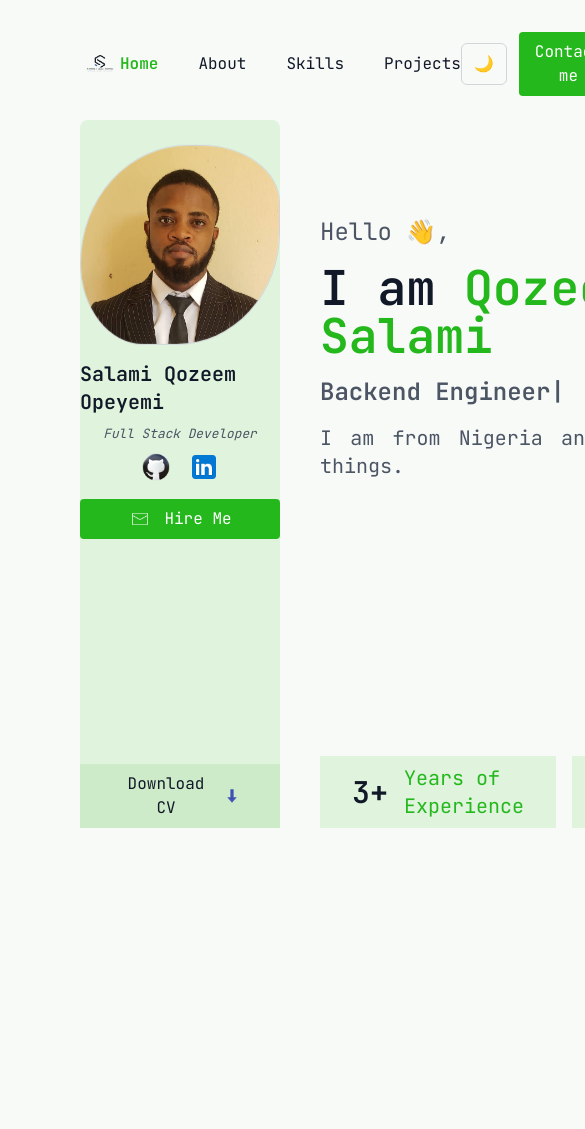
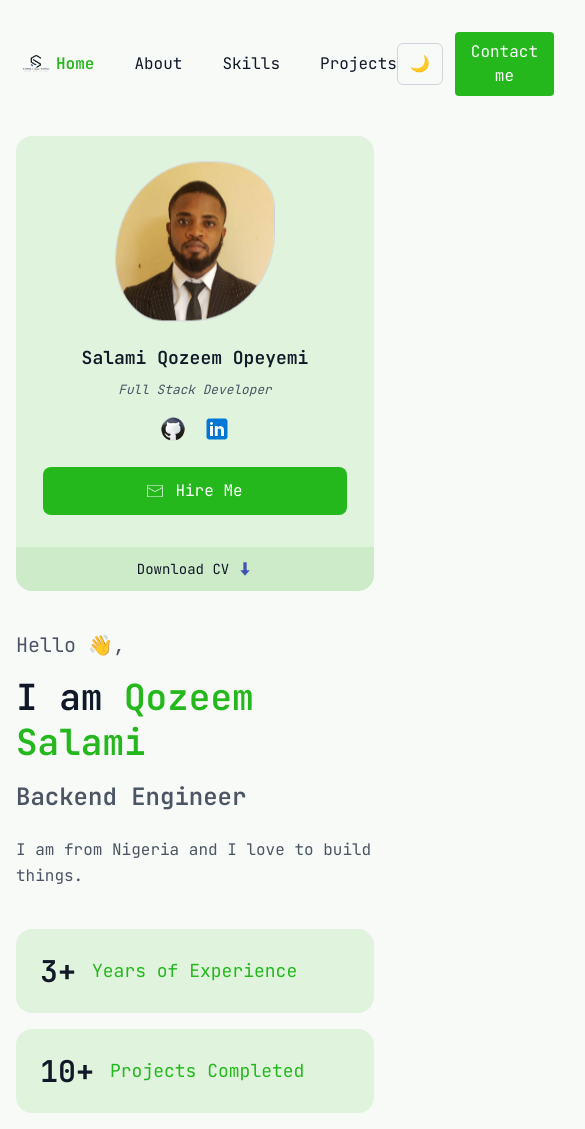
Before and after one commit to qozeemope/portfolio, a Next.js app: page / in a window 390 px wide. Shown: the top 1129 px of the page, 585 px wide, since content can reach past the window. Before the commit the page ends 844 px from the top, so only its background shows below. Built offline with nearby package versions, Linux system fonts and the light colour scheme.

Commit message:
mobile screen for the homepage

```diff
--- a/app/page.tsx
+++ b/app/page.tsx
@@ -1,86 +1,201 @@
 "use client";
+
 import Navbar from "./Navbar";
 import Image from "next/image";
 import passport from "./assets/passport.jpg";
 import github from "./assets/github.png";
 import download from "./assets/download.png";
-import chat from "./assets/chat.png";
 import mail from "./assets/mail.png";
 import linkedin from "./assets/linkedin.png";
 import HeroTitle from "./components/HeroTitle";
 
+export default function Home() {
+  return (
+    <div className="flex flex-col min-h-screen bg-background text-text py-4 px-4 md:px-10 lg:px-20">
 
-
-export default function Home() {
-//   const titles = [
-//   "Full Stack Developer",
-//   "Backend Engineer",
-//   "Frontend Developer",
-//   "Software Engineer",
-//   "Problem Solver",
-//   "Avid Reader"
-// ];
-
-
-  return (
-    <div className="flex flex-col h-screen bg-[var] text-text  py-4 px-20">
       <Navbar />
 
-     <main className="flex h-full   gap-10 pt-2">
-        <div className="flex-1  bg-card flex flex-col items-center  rounded-lg">
-          <div className="w-50 h-50 mt-8 animate-blob overflow-hidden border border-border
-            rounded-[60%_40%_30%_70%/60%_30%_70%_40%]">
-              <Image src={passport} alt="Passport Photo" className="w-full h-full object-cover" />
+      <main className="flex flex-col lg:flex-row h-full gap-10 pt-6">
+
+        {/* LEFT CARD */}
+        <div className="flex-1 bg-card flex flex-col items-center rounded-2xl overflow-hidden">
+
+          <div
+            className="
+              w-40 h-40
+              md:w-50 md:h-50
+              mt-8 animate-blob overflow-hidden
+              border border-border
+              rounded-[60%_40%_30%_70%/60%_30%_70%_40%]
+            "
+          >
+            <Image
+              src={passport}
+              alt="Passport Photo"
+              className="w-full h-full object-cover"
+            />
           </div>
 
-          <h2 className="font-bold text-xl mt-2">Salami Qozeem Opeyemi</h2>
-          <small className="italic text-text-secondary mt-2">Full Stack Developer</small>
-          <ul className="flex mt-2 gap-4">
+          <h2 className="font-bold text-lg md:text-xl mt-4 text-center px-4">
+            Salami Qozeem Opeyemi
+          </h2>
+
+          <small className="italic text-text-secondary mt-2">
+            Full Stack Developer
+          </small>
+
+          {/* SOCIALS */}
+          <ul className="flex mt-4 gap-4">
             <li>
-              <a href="https://github.com/qozeemope" target="_blank" rel="noopener noreferrer">
-                <Image src={github} alt="GitHub" className="w-8 h-8" />
+              <a
+                href="https://github.com/qozeemope"
+                target="_blank"
+                rel="noopener noreferrer"
+              >
+                <Image
+                  src={github}
+                  alt="GitHub"
+                  className="w-7 h-7 hover:scale-110 transition"
+                />
               </a>
             </li>
+
             <li>
-              <a href="https://linkedin.com/in/salamiqozeemopeyemi266" target="_blank" rel="noopener noreferrer">
-                <Image src={linkedin} alt="LinkedIn" className="w-8 h-8" />
+              <a
+                href="https://linkedin.com/in/salamiqozeemopeyemi266"
+                target="_blank"
+                rel="noopener noreferrer"
+              >
+                <Image
+                  src={linkedin}
+                  alt="LinkedIn"
+                  className="w-7 h-7 hover:scale-110 transition"
+                />
               </a>
             </li>
           </ul>
-          <button className="bg-primary flex items-center justify-center gap-4 cursor-pointer text-white mt-4 w-50 mx-auto p-2 rounded-sm hover:bg-primary-hover">
-              <Image src={mail} alt="Hire Me" className="w-4 h-4 inline-block ml-1" />
+
+          {/* BUTTON */}
+          <button
+            className="
+              bg-primary flex items-center justify-center gap-3
+              cursor-pointer text-white mt-6
+              w-[85%] md:w-50
+              p-3 rounded-lg
+              hover:bg-primary-hover
+              transition
+            "
+          >
+            <Image
+              src={mail}
+              alt="Hire Me"
+              className="w-4 h-4"
+            />
+
             <h5>Hire Me</h5>
           </button>
-          <div className="bg-card-secondary  mb-0 w-full  mt-auto flex justify-around">
-            <button className="bg-card-secondary py-2 px-10 w-full cursor-pointer flex items-center justify-center gap-2 hover:bg-primary-hover/20"><h5>Download CV</h5>
-            <Image src={download} alt="Download CV" className="w-4 h-4 inline-block ml-1" />
+
+          {/* FOOTER */}
+          <div className="bg-card-secondary w-full mt-8 flex">
+            <button
+              className="
+                py-3 px-4 w-full cursor-pointer
+                flex items-center justify-center gap-2
+                hover:bg-primary-hover/20 transition
+              "
+            >
+              <h5 className="text-sm md:text-base">
+                Download CV
+              </h5>
+
+              <Image
+                src={download}
+                alt="Download CV"
+                className="w-4 h-4"
+              />
             </button>
-            {/* <button className="bg-card-secondary py-2 px-10 w-full cursor-pointer flex items-center justify-center gap-2 hover:bg-primary-hover/20"><h5>Contact Me</h5>
-              <Image src={chat} alt="Contact Me" className="w-4 h-4 inline-block ml-1" />
-            </button> */}
           </div>
         </div>
 
+        {/* RIGHT SECTION */}
+        <div className="flex flex-col flex-1 justify-center">
 
-        <div className="flex flex-col flex-1 mt-24">
-         <h1 className="text-text-secondary text-2xl">
+          <h1 className="text-text-secondary text-xl md:text-2xl">
             Hello{" "}
             <span className="inline-block animate-wave origin-[70%_70%]">
               👋
             </span>
             ,
           </h1>
-          <h2 className="font-bold text-5xl mt-4">I am <span className="text-primary text-bold">Qozeem Salami</span></h2>
+
+          <h2
+            className="
+              font-bold
+              text-4xl md:text-5xl lg:text-6xl
+              mt-4 leading-tight
+            "
+          >
+            I am{" "}
+            <span className="text-primary">
+              Qozeem Salami
+            </span>
+          </h2>
+
           <HeroTitle />
-          <p className="mt-4 text-justify text-text-secondary text-xl">I am from Nigeria and I love to build things.</p>
-          <div className="flex mb-0 mt-auto gap-4 w-full">
-            <div className="bg-card py-2 px-8 flex items-center justify-center gap-4 text-2xl">
-              <h3 className="font-bold text-3xl">3+</h3>
-              <p className="text-primary text-xl">Years of Experience</p>
+
+          <p
+            className="
+              mt-6
+              text-text-secondary
+              text-base md:text-lg lg:text-xl
+              leading-relaxed
+              max-w-2xl
+            "
+          >
+            I am from Nigeria and I love to build things.
+          </p>
+
+          {/* STATS */}
+          <div
+            className="
+              grid grid-cols-1 sm:grid-cols-2
+              gap-4
+              mt-10
+              w-full
+            "
+          >
+            <div
+              className="
+                bg-card
+                py-6 px-6
+                rounded-2xl
+                flex items-center gap-4
+              "
+            >
+              <h3 className="font-bold text-3xl">
+                3+
+              </h3>
+
+              <p className="text-primary text-lg">
+                Years of Experience
+              </p>
             </div>
-            <div className="bg-card py-2 px-8 flex items-center justify-center gap-4 text-bold text-2xl">
-              <h3 className="font-bold text-3xl">10+</h3>
-              <p className="text-primary text-xl">Projects Completed</p>
+
+            <div
+              className="
+                bg-card
+                py-6 px-6
+                rounded-2xl
+                flex items-center gap-4
+              "
+            >
+              <h3 className="font-bold text-3xl">
+                10+
+              </h3>
+
+              <p className="text-primary text-lg">
+                Projects Completed
+              </p>
             </div>
           </div>
         </div>
```
Lines whose indentation alone changed are shown as unchanged.
